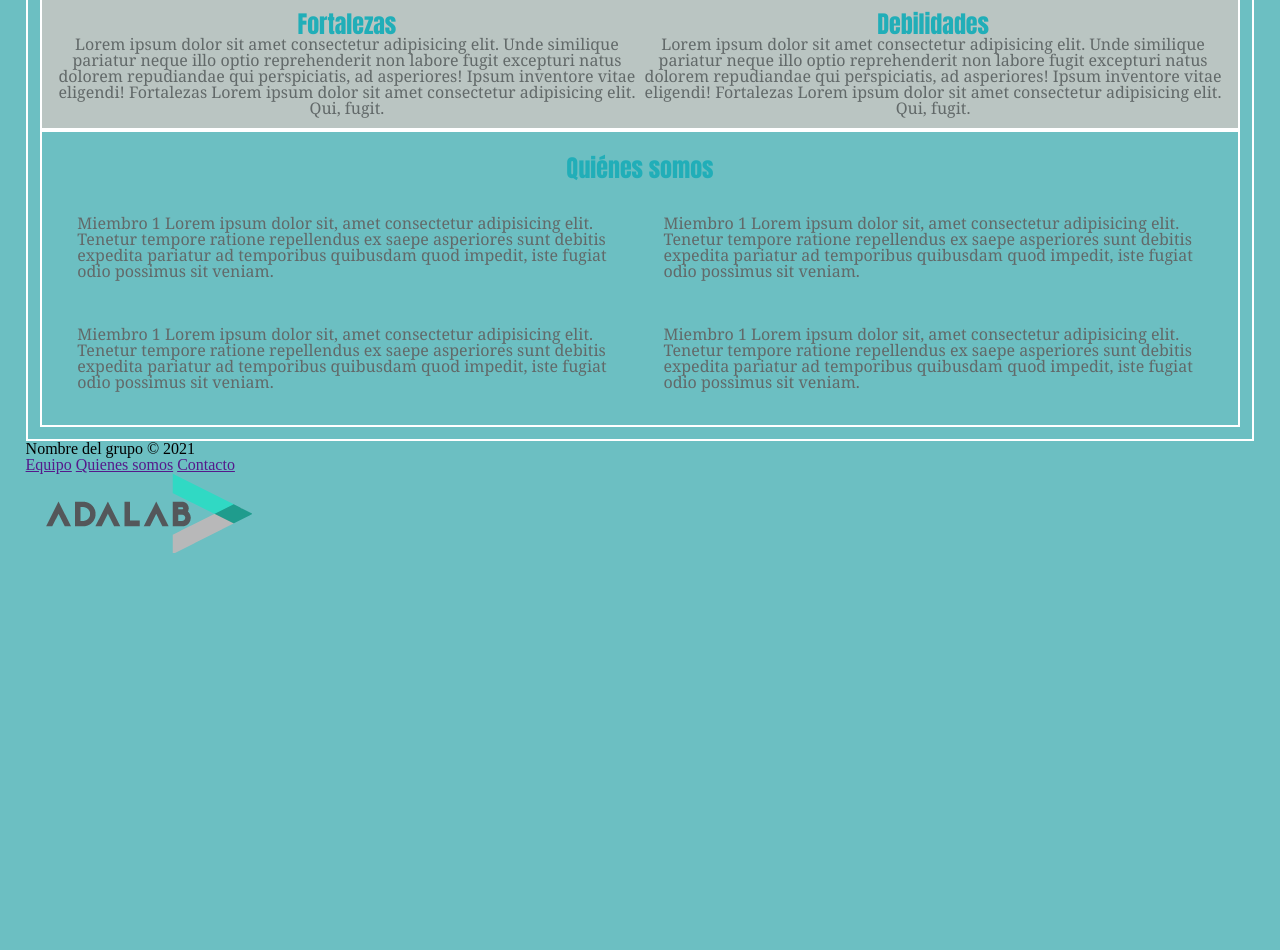
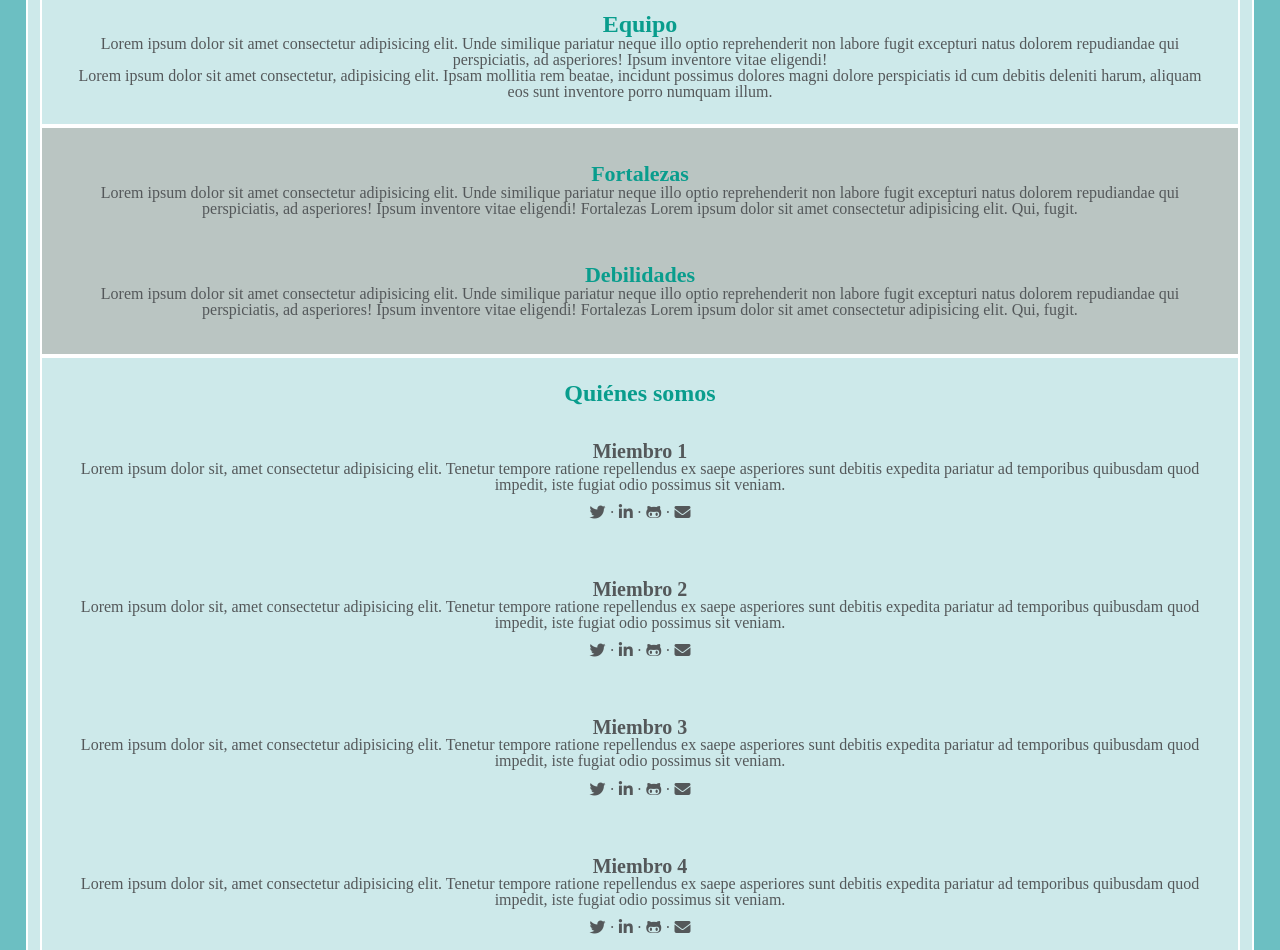
Before and after one commit to Adalab/Adalab-project-promo-n-module-1-team-6, a plain HTML site: page index.html in a window 1280 px wide. Shown: the part 242-1192 px from the top of the page. Before the commit the page ends 824 px from the top, so only its background shows below. Drawn offline with Linux system fonts and the light colour scheme.

Commit message:
redes, tipografi, alineacion

```diff
--- a/css/main.css
+++ b/css/main.css
@@ -1,6 +1,7 @@
 body {
   background-color: rgb(108, 191, 194);
   margin: 2%;
+  font-family: OpenSans-SemiBold;
 } /*Añadido solo para poder ver las cajas de secciones. Se puede quitar*/
 
 /*--------------main section-------------------------------------------------------*/
@@ -12,44 +13,49 @@ body {
   justify-content: center;
   align-content: center;
   padding: 1%;
+  color: rgb(98, 105, 105);
+  font-size: 16px;
+  font-family: OpenSans-Regular;
+  color: #54585a;
   /*a definir*/
+  background-color: rgba(255, 255, 255, 0.658);
   border: 2px solid white;
   /*A escoger entre todas*/
-  font-family: Georgia, "Times New Roman", Times, serif;
-  color: rgb(98, 105, 105);
-  font-size: 100%;
-  /*A escoger entre todas*/
+}
+
+.titulo {
+  color: #099d8d;
+  font-family: Rubik-Medium;
+  font-size: 24px;
 }
 /*------------*/
 .eslogan {
   display: flexbox;
   text-align: center;
   width: 80%;
-  padding: 1%;
+  padding: 2%;
+  font-size: 24px;
+  color: #000 100%;
   /*a definir --- da error*/
   border: 2px solid white;
   background-color: rbg rgb(233, 241, 239);
 }
 /*-------------*/
 .equipo {
+  padding: 2%;
   display: flex;
   flex-direction: column;
   justify-content: center;
   align-content: center;
-  /*a definir --- da error*/
+  text-align: center;
   border: 2px solid white;
   background-color: rbg rgb(233, 241, 239);
 }
-#team {
+.titulo-team {
   width: 100%;
   display: flexbox;
   justify-content: center;
   text-align: center;
-  /*A escoger entre todas*/
-  font-family: Impact, Haettenschweiler, "Arial Narrow Bold", sans-serif;
-  color: rgb(33, 174, 184);
-  font-size: 150%;
-  /*A escoger entre todas*/
 }
 /*------------------*/
 .dafo-equipo {
@@ -58,53 +64,57 @@ body {
   padding: 1%;
   text-align: center;
   display: flex;
-  flex-direction: row;
+  flex-direction: column;
   justify-content: center;
   align-content: center;
 }
 .fortalezas {
-  width: 50%;
+  width: 100%;
+  padding: 2%;
 }
-#fortalezas {
-  /*A escoger entre todas*/
-  font-family: Impact, Haettenschweiler, "Arial Narrow Bold", sans-serif;
-  color: rgb(33, 174, 184);
-  font-size: 150%;
-  /*A escoger entre todas*/
+.titulo-fortalezas {
+  font-size: 22px;
 }
 
 .debilidades {
-  width: 50%;
+  width: 100%;
+  padding: 2%;
 }
-#debilidades {
-  /*A escoger entre todas*/
-  font-family: Impact, Haettenschweiler, "Arial Narrow Bold", sans-serif;
-  color: rgb(33, 174, 184);
-  font-size: 150%;
-  /*A escoger entre todas*/
+.titulo-debilidades {
+  font-size: 22px;
 }
 /*------------------*/
 .who-we-are {
+  padding: 2%;
   border: 2px solid white;
   padding: 1%;
   display: flex;
   flex-wrap: wrap;
-  flex-direction: row;
+  flex-direction: column;
+  justify-content: center;
+  align-content: center;
+  text-align: center;
+  width: 100%;
   background-color: rbg rgb(233, 241, 239);
 }
 
-#who-we-are {
+.title-who-we-are {
   width: 100%;
   text-align: center;
   padding: 1%;
-  /*A escoger entre todas*/
-  font-family: Impact, Haettenschweiler, "Arial Narrow Bold", sans-serif;
-  color: rgb(33, 174, 184);
-  font-size: 150%;
-  /*A escoger entre todas*/
 }
 .integrantes {
-  width: 50%;
+  width: 100%;
   padding: 2%;
 }
+
+.titulo-integrantes {
+  color: #000 100%;
+  font-size: 20px;
+}
+
+.logos-redes {
+  padding: 1%;
+}
 /*---------------end main section--------------------------------------------------*/
+/*--------------footer------------*/
--- a/index.html
+++ b/index.html
@@ -4,7 +4,10 @@
     <meta charset="UTF-8" />
     <meta http-equiv="X-UA-Compatible" content="IE=edge" />
     <meta name="viewport" content="width=device-width, initial-scale=1.0" />
-
+    <script
+      src="https://kit.fontawesome.com/adcd08db79.js"
+      crossorigin="anonymous"
+    ></script>
     <link rel="stylesheet" href="./css/reset.css" />
     <link rel="stylesheet" href="./css/main.css" />
     <title>Equipo 6</title>
@@ -31,17 +34,23 @@
         </p>
       </section>
       <section class="equipo">
-        <h1 id="team">Equipo</h1>
+        <h1 class="titulo titulo-team">Equipo</h1>
         <p>
           Lorem ipsum dolor sit amet consectetur adipisicing elit. Unde
           similique pariatur neque illo optio reprehenderit non labore fugit
           excepturi natus dolorem repudiandae qui perspiciatis, ad asperiores!
           Ipsum inventore vitae eligendi!
         </p>
+        <p>
+          Lorem ipsum dolor sit amet consectetur, adipisicing elit. Ipsam
+          mollitia rem beatae, incidunt possimus dolores magni dolore
+          perspiciatis id cum debitis deleniti harum, aliquam eos sunt inventore
+          porro numquam illum.
+        </p>
       </section>
       <section class="dafo-equipo">
         <section class="fortalezas">
-          <h1 id="fortalezas">Fortalezas</h1>
+          <h1 class="titulo titulo-fortalezas">Fortalezas</h1>
           <p>
             Lorem ipsum dolor sit amet consectetur adipisicing elit. Unde
             similique pariatur neque illo optio reprehenderit non labore fugit
@@ -51,7 +60,7 @@
           </p>
         </section>
         <section class="debilidades">
-          <h1 id="debilidades">Debilidades</h1>
+          <h1 class="titulo titulo-debilidades">Debilidades</h1>
           <p>
             Lorem ipsum dolor sit amet consectetur adipisicing elit. Unde
             similique pariatur neque illo optio reprehenderit non labore fugit
@@ -62,41 +71,77 @@
         </section>
       </section>
       <section class="who-we-are">
-        <h2 id="who-we-are">Quiénes somos</h2>
+        <h2 class="titulo title-who-we-are">Quiénes somos</h2>
         <div class="integrantes">
           <!-- Foto miembro 1 -->
           <article>
-            Miembro 1 Lorem ipsum dolor sit, amet consectetur adipisicing elit.
-            Tenetur tempore ratione repellendus ex saepe asperiores sunt debitis
-            expedita pariatur ad temporibus quibusdam quod impedit, iste fugiat
-            odio possimus sit veniam.
+            <h3 class="titulo-integrantes">Miembro 1</h3>
+            <p>
+              Lorem ipsum dolor sit, amet consectetur adipisicing elit. Tenetur
+              tempore ratione repellendus ex saepe asperiores sunt debitis
+              expedita pariatur ad temporibus quibusdam quod impedit, iste
+              fugiat odio possimus sit veniam.
+            </p>
+            <div class="logos-redes">
+              <i class="fab fa-twitter"></i> ·
+              <i class="fab fa-linkedin-in"></i> ·
+              <i class="fab fa-github-alt"></i> ·
+              <i class="fas fa-envelope"></i>
+            </div>
           </article>
         </div>
         <div class="integrantes">
           <!-- Foto miembro 2 -->
           <article>
-            Miembro 1 Lorem ipsum dolor sit, amet consectetur adipisicing elit.
-            Tenetur tempore ratione repellendus ex saepe asperiores sunt debitis
-            expedita pariatur ad temporibus quibusdam quod impedit, iste fugiat
-            odio possimus sit veniam.
+            <h3 class="titulo-integrantes">Miembro 2</h3>
+            <p>
+              Lorem ipsum dolor sit, amet consectetur adipisicing elit. Tenetur
+              tempore ratione repellendus ex saepe asperiores sunt debitis
+              expedita pariatur ad temporibus quibusdam quod impedit, iste
+              fugiat odio possimus sit veniam.
+            </p>
+            <div class="logos-redes">
+              <i class="fab fa-twitter"></i> ·
+              <i class="fab fa-linkedin-in"></i> ·
+              <i class="fab fa-github-alt"></i> ·
+              <i class="fas fa-envelope"></i>
+            </div>
           </article>
         </div>
         <div class="integrantes">
           <!-- Foto miembro 3 -->
           <article>
-            Miembro 1 Lorem ipsum dolor sit, amet consectetur adipisicing elit.
-            Tenetur tempore ratione repellendus ex saepe asperiores sunt debitis
-            expedita pariatur ad temporibus quibusdam quod impedit, iste fugiat
-            odio possimus sit veniam.
+            <h3 class="titulo-integrantes">Miembro 3</h3>
+            <p>
+              Lorem ipsum dolor sit, amet consectetur adipisicing elit. Tenetur
+              tempore ratione repellendus ex saepe asperiores sunt debitis
+              expedita pariatur ad temporibus quibusdam quod impedit, iste
+              fugiat odio possimus sit veniam.
+            </p>
+            <div class="logos-redes">
+              <i class="fab fa-twitter"></i> ·
+              <i class="fab fa-linkedin-in"></i> ·
+              <i class="fab fa-github-alt"></i> ·
+              <i class="fas fa-envelope"></i>
+            </div>
           </article>
         </div>
         <div class="integrantes">
           <!-- Foto miembro 4 -->
           <article>
-            Miembro 1 Lorem ipsum dolor sit, amet consectetur adipisicing elit.
-            Tenetur tempore ratione repellendus ex saepe asperiores sunt debitis
-            expedita pariatur ad temporibus quibusdam quod impedit, iste fugiat
-            odio possimus sit veniam.
+            <h3 class="titulo-integrantes">Miembro 4</h3>
+            <p>
+              Lorem ipsum dolor sit, amet consectetur adipisicing elit. Tenetur
+              tempore ratione repellendus ex saepe asperiores sunt debitis
+              expedita pariatur ad temporibus quibusdam quod impedit, iste
+              fugiat odio possimus sit veniam.
+            </p>
+            <div class="logos-redes">
+              <i class="fab fa-twitter"></i> ·
+              <i class="fab fa-linkedin-in"></i> ·
+              <i class="fab fa-github-alt"></i> ·
+              <i class="fas fa-envelope"></i>
+            </div>
           </article>
         </div>
       </section>
```
